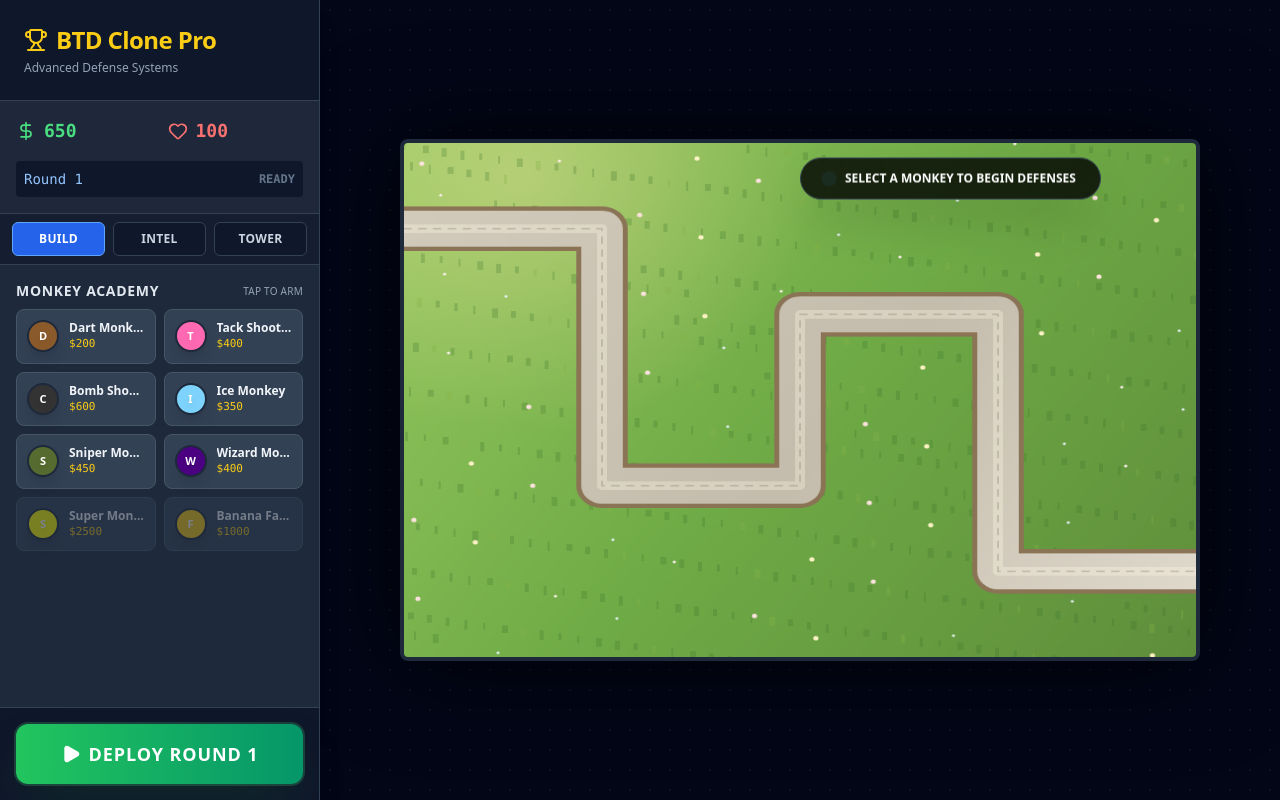
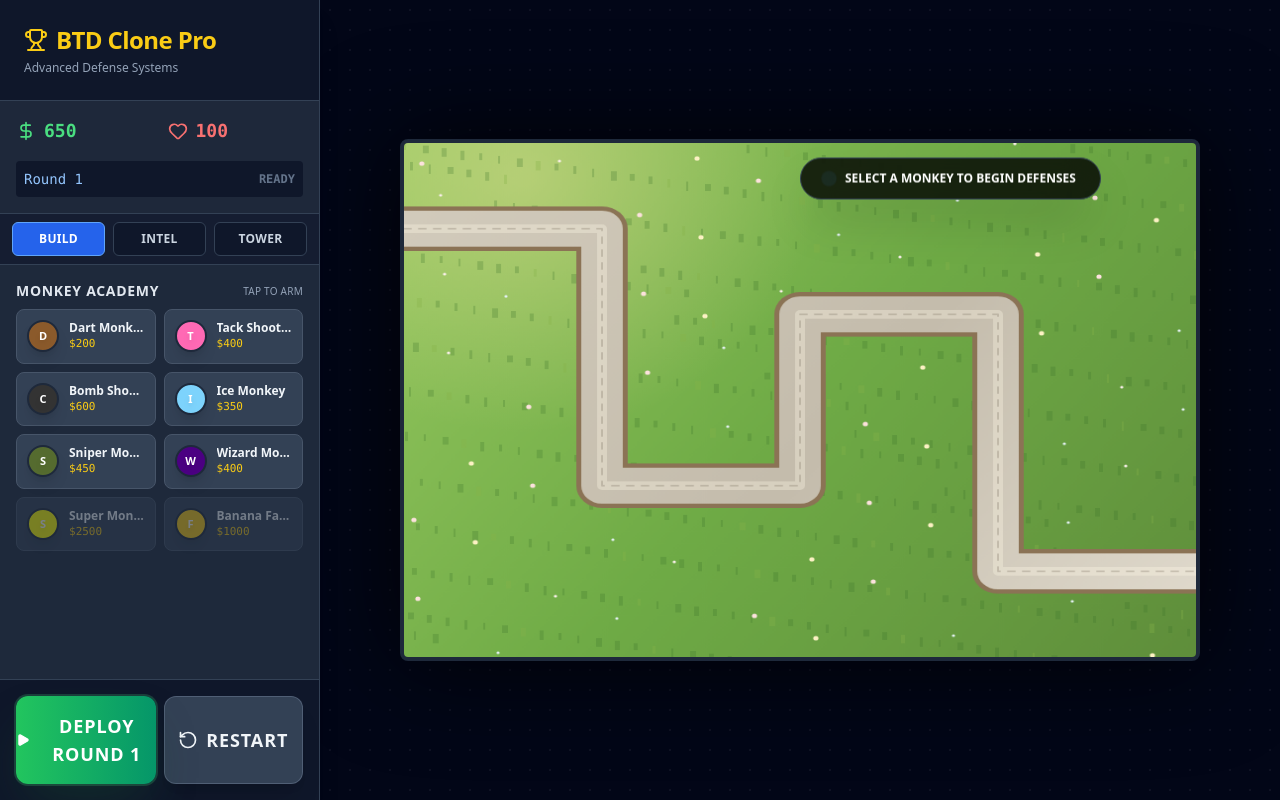
Before and after one commit to gjtucker/btd, a React (Vite) app: page / in a window 1280 px wide. Built offline with nearby package versions, Linux system fonts and the light colour scheme.

Commit message:
Add in-game restart action and clear saved run state

```diff
--- a/App.tsx
+++ b/App.tsx
@@ -232,6 +232,27 @@ const App: React.FC = () => {
     if (isMusicEnabled) midiRef.current?.start();
     engineRef.current?.startRound();
   }, [isMusicEnabled]);
+  const resetGame = useCallback((skipConfirmation: boolean = false) => {
+    if (!engineRef.current) return;
+
+    if (!skipConfirmation) {
+      const confirmed = window.confirm('Restart the current game? Your saved progress for this run will be cleared.');
+      if (!confirmed) {
+        return;
+      }
+    }
+
+    engineRef.current.setDifficulty(difficulty);
+    setSelectedTowerId(null);
+    setSelectedTowerType(null);
+    syncSelectedTowerStats(null);
+
+    if (typeof window !== 'undefined') {
+      window.localStorage.removeItem(GAME_STATE_STORAGE_KEY);
+    }
+
+    updateStatsRef.current();
+  }, [difficulty, syncSelectedTowerStats]);
   const sellSelectedTower = useCallback(() => { if (selectedTowerId !== null) { engineRef.current?.sellTower(selectedTowerId); setSelectedTowerId(null); syncSelectedTowerStats(null); } }, [selectedTowerId, syncSelectedTowerStats]);
   const changeStrategy = useCallback(() => { if (selectedTowerId !== null) { engineRef.current?.changeStrategy(selectedTowerId); updateStats(); } }, [selectedTowerId, updateStats]);
   const buyUpgrade = useCallback(() => { if (selectedTowerId !== null) { engineRef.current?.upgradeTower(selectedTowerId); updateStats(); } }, [selectedTowerId, updateStats]);
@@ -488,6 +509,7 @@ const App: React.FC = () => {
 
         <div className="p-3 lg:p-4 border-t border-slate-700 bg-slate-900">
           {!isGameOver ? (
+            <div className="grid grid-cols-1 sm:grid-cols-2 gap-2">
               <button
                 onClick={startRound}
                 disabled={isRoundActive}
@@ -498,8 +520,16 @@ const App: React.FC = () => {
               >
                 {isRoundActive ? "Hostiles Inbound..." : <><Play className="w-5 h-5 fill-current" /> Deploy Round {round}</>}
               </button>
+              <button
+                onClick={() => resetGame()}
+                data-testid="restart-game"
+                className="w-full py-4 rounded-xl font-black text-lg bg-slate-700 hover:bg-slate-600 text-slate-100 shadow-xl border border-slate-500/60 flex items-center justify-center gap-2 transition-colors uppercase tracking-wider"
+              >
+                <RotateCcw className="w-5 h-5" /> Restart
+              </button>
+            </div>
           ) : (
-              <button onClick={() => window.location.reload()} className="w-full py-4 rounded-xl font-bold text-lg bg-red-600 hover:bg-red-500 text-white shadow-lg flex items-center justify-center gap-2"><RotateCcw className="w-5 h-5" /> Try Again</button>
+              <button onClick={() => resetGame(true)} className="w-full py-4 rounded-xl font-bold text-lg bg-red-600 hover:bg-red-500 text-white shadow-lg flex items-center justify-center gap-2"><RotateCcw className="w-5 h-5" /> Try Again</button>
           )}
         </div>
       </div>
@@ -511,7 +541,7 @@ const App: React.FC = () => {
                 <div className="absolute inset-0 z-50 flex flex-col items-center justify-center bg-black/90 backdrop-blur-md">
                     <h2 className="text-8xl font-black text-red-600 drop-shadow-[0_0_20px_rgba(255,0,0,0.5)] mb-4 animate-pulse uppercase italic">Defeat</h2>
                     <p className="text-2xl text-slate-300 tracking-widest font-mono">You survived until Round {round}</p>
-                    <button onClick={() => window.location.reload()} className="mt-8 px-8 py-3 bg-red-600 text-white font-black rounded uppercase hover:bg-red-500 transition-colors">Return to Base</button>
+                    <button onClick={() => resetGame(true)} className="mt-8 px-8 py-3 bg-red-600 text-white font-black rounded uppercase hover:bg-red-500 transition-colors">Return to Base</button>
                 </div>
             )}
             <div
```
Lines whose indentation alone changed are shown as unchanged.
